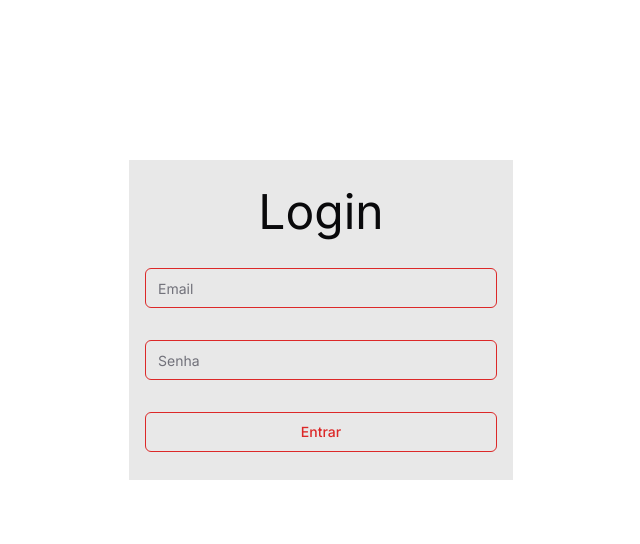
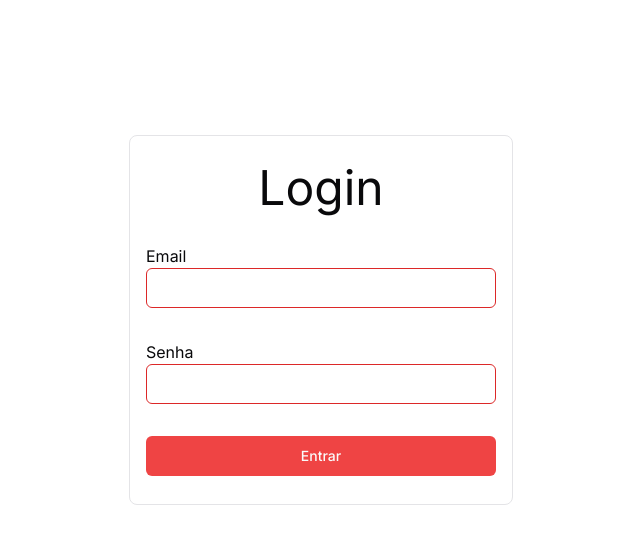
Before and after one commit to 1Edum/Merenda, a Next.js app in the folder frontend/: page /login in a window 1280 px wide. Shown: the top 544 px of the page, without its empty margins (319-959 px from the left). Built offline with nearby package versions, Linux system fonts and the light colour scheme.

Commit message:
feat: updating in page login

```diff
--- a/frontend/app/login/page.tsx
+++ b/frontend/app/login/page.tsx
@@ -1,15 +1,21 @@
+import { Button } from '@/app/_components/ui/button'
+import { Input } from '@/app/_components/ui/input'
 import React from 'react'
-import { Input } from '../_components/ui/input'
-import { Button } from '../_components/ui/button'
 
 function page() {
   return (
     <main className='flex justify-center items-center w-full h-[80vh]'>
-        <div className='bg-secondary px-4 py-7 flex flex-col gap-8 w-72 md:w-96'>
+        <div className='border rounded-lg px-4 py-7 flex flex-col gap-8 w-72 md:w-96'>
             <h1 className='text-5xl text-center'>Login</h1>
-            <Input placeholder='Email'/>
-            <Input placeholder='Senha' />
-            <Button>Entrar</Button>
+            <div>
+              <label>Email</label>
+              <Input />
+            </div>
+            <div>
+              <label>Senha</label>
+              <Input />
+            </div>
+            <Button variant={"destructive"}>Entrar</Button>
         </div>
     </main>
   )
```
